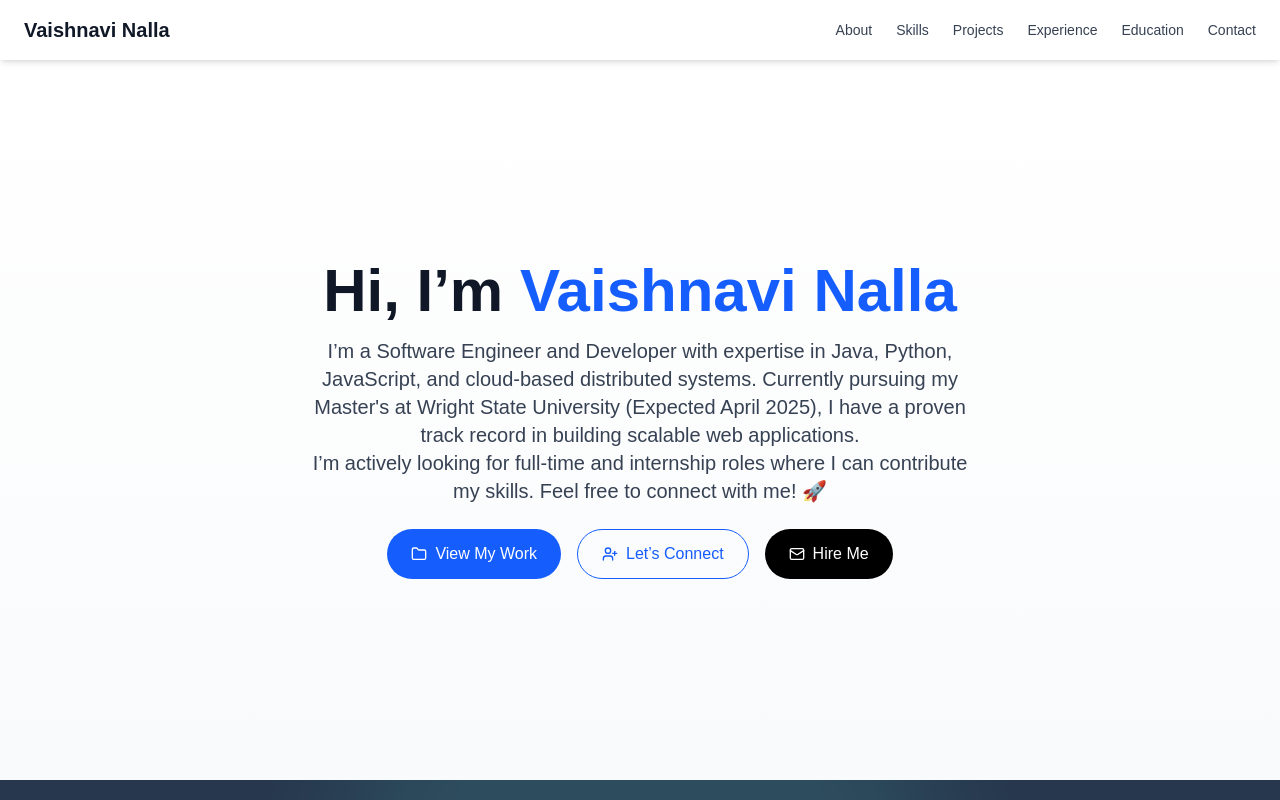
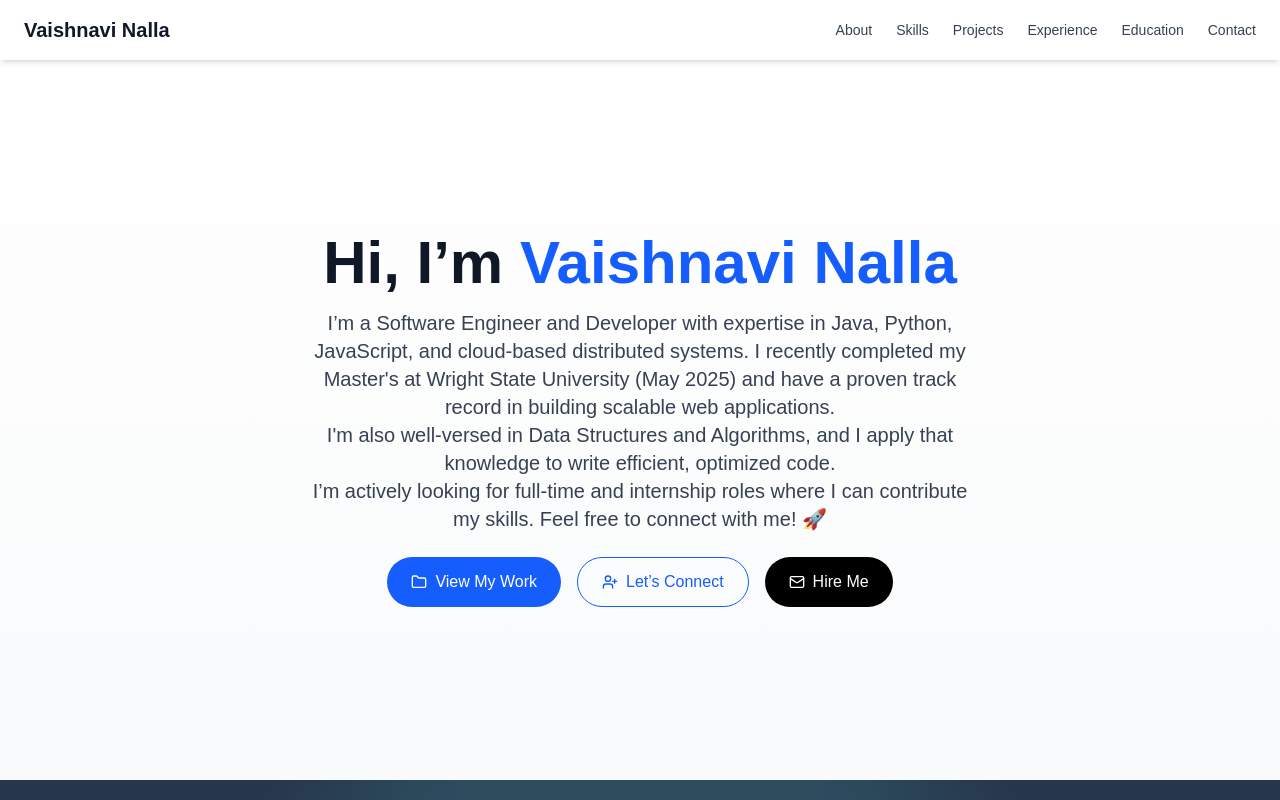
Before and after one commit to VaishnaviNalla2/my-portfolio-vercel, a Next.js app: page / in a window 1280 px wide. Shown: the top 800 px of the page. Built offline with nearby package versions, Linux system fonts and the light colour scheme.

Commit message:
Update Hero.tsx

```diff
--- a/src/components/Hero.tsx
+++ b/src/components/Hero.tsx
@@ -14,11 +14,14 @@ export default function Hero() {
       </h1>
 
       <p className="mt-4 text-lg md:text-xl text-gray-700 max-w-2xl">
-        I’m a Software Engineer and Developer with expertise in Java, Python, JavaScript, and cloud-based distributed systems.
-        Currently pursuing my Master's at Wright State University (Expected April 2025), I have a proven track record in building scalable web applications.
-        <br className="hidden md:block" />
-        I’m actively looking for full-time and internship roles where I can contribute my skills. Feel free to connect with me! 🚀
-      </p>
+  I’m a Software Engineer and Developer with expertise in Java, Python, JavaScript, and cloud-based distributed systems.
+  I recently completed my Master's at Wright State University (May 2025) and have a proven track record in building scalable web applications.
+  <br className="hidden md:block" />
+  I'm also well-versed in Data Structures and Algorithms, and I apply that knowledge to write efficient, optimized code.
+  <br className="hidden md:block" />
+  I’m actively looking for full-time and internship roles where I can contribute my skills. Feel free to connect with me! 🚀
+</p>
+
 
       <div className="mt-6 flex gap-4 flex-wrap justify-center">
       <Link
```
